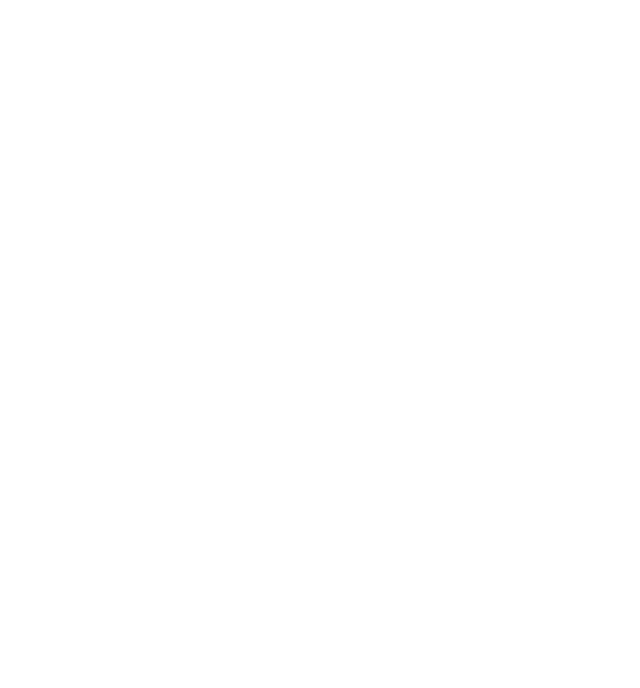
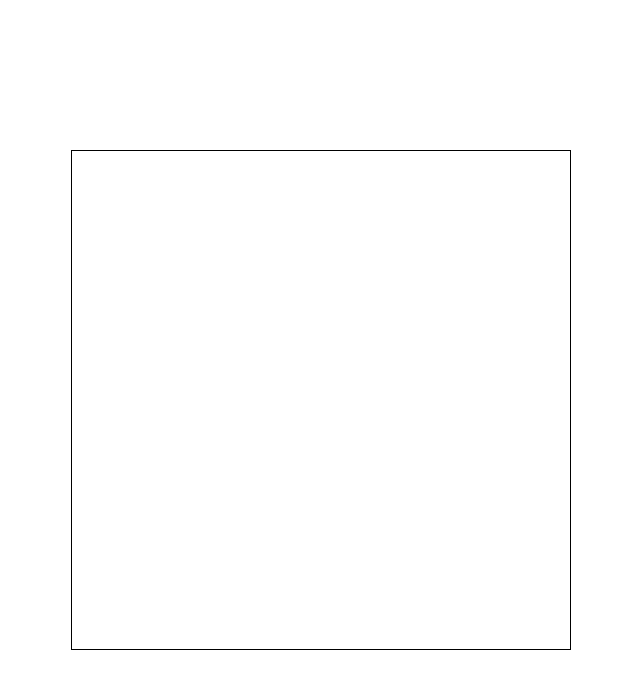
Before and after one commit to muktarkabir/image-carousel, a website built with webpack: page src/template.html in a window 1280 px wide. Shown: the whole page, without its empty margins (319-959 px from the left). Built offline with nearby package versions, Linux system fonts and the light colour scheme.

Commit message:
Set up initial stuff

```diff
--- a/src/global-styles.css
+++ b/src/global-styles.css
@@ -6,8 +6,7 @@
   --text-high: light-dark(#212121, #e0e0e0);
   --text-medium: light-dark(#666666, #b3b3b3);
   --divider: light-dark(#e0e0e0, #2c2c2c);
-  --hover-color: light-dark(rgb(0,0,0,0.2),rgb(255,255,255,0.2));
-
+  --hover-color: light-dark(rgb(0, 0, 0, 0.2), rgb(255, 255, 255, 0.2));
 }
 
 [data-theme="dark"] {
@@ -17,3 +16,20 @@
 [data-theme="light"] {
   color-scheme: light;
 }
+html,
+body {
+  height: 100%;
+  width: 100%;
+}
+body {
+  display: flex;
+  align-items: center;
+  justify-content: center;
+}
+
+main {
+  width: clamp(300px, 500px, 700px);
+  aspect-ratio: 1/1;
+  border: 1px solid black;
+  margin: 8px;
+}
--- a/src/index.js
+++ b/src/index.js
@@ -1,2 +1,2 @@
-import "reset.css";
-import "global-styles.css";
+import "./reset.css";
+import "./global-styles.css";
```
